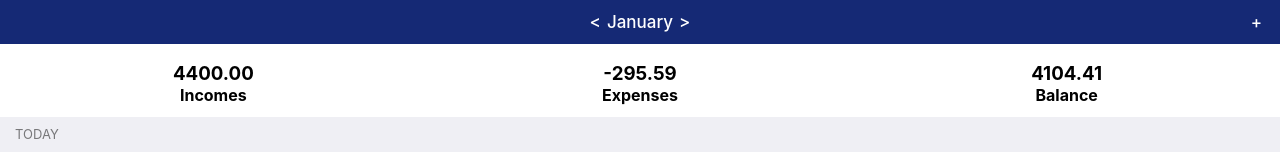
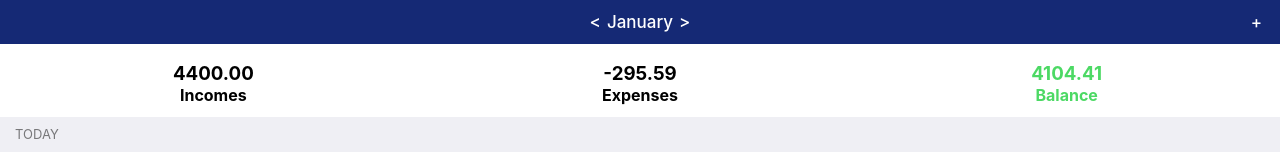
Before and after one commit to damianwojcik/MyBudgetPal, a React (Create React App) app: page / in a window 1280 px wide. Shown: the top 160 px of the page. Built offline with nearby package versions, Linux system fonts and the light colour scheme.

Commit message:
change balance color

```diff
--- a/src/Components/Status.js
+++ b/src/Components/Status.js
@@ -3,6 +3,12 @@ import './Status.scss';
 
 const Status = (props) => {
     let balance = parseFloat(props.status.incomes) + parseFloat(props.status.expenses);
+    let style = {};
+    if (balance > 0) {
+        style.color = '#4CD964'
+    } else {
+        style.color = '#FF2D55'
+    }
     return (
         <div className="status">
             <div className="status__col">
@@ -13,7 +19,7 @@ const Status = (props) => {
                 <h3>{props.status.expenses}</h3>
                 <h4>Expenses</h4>
             </div>
-            <div className="status__col status__col--colored">
+            <div className="status__col status__col" style={style}>
                 <h3>{balance}</h3>
                 <h4>Balance</h4>
             </div>
```
Also changed, not shown: 2 other files (tests, documents, lock files or other folders).
